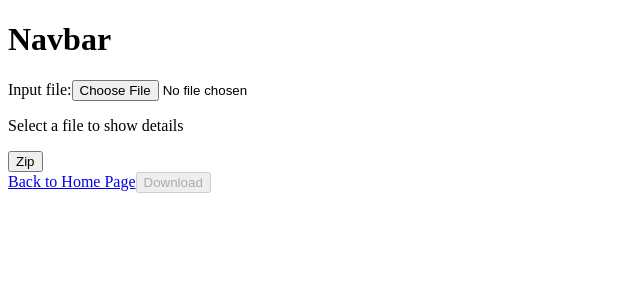
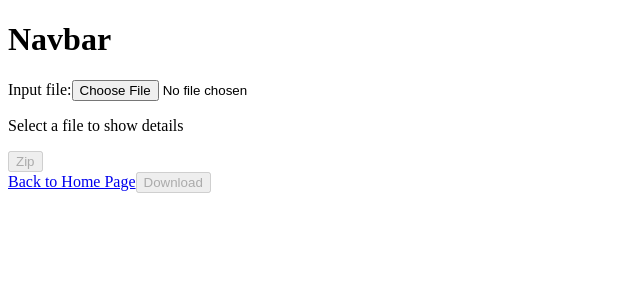
Before and after one commit to glebgol/Cross-Cutting-Project, a React (Create React App) app in the folder reactui/: page /zip in a window 1280 px wide. Shown: the top 300 px of the page, without its empty margins (0-640 px from the left). Built offline with nearby package versions, Linux system fonts and the light colour scheme.

Commit message:
Fix disabled

```diff
--- a/reactui/src/components/UnZip.js
+++ b/reactui/src/components/UnZip.js
@@ -59,7 +59,7 @@ const UnZip = () => {
                     onBlur={e => form.outputFile.onBlur(e)}
                     onChange={e => form.outputFile.onChange(e)}
                 />
-                <button disabled={!form.formValid}>Zip</button>
+                <button disabled={!form.formValid}>Unzip</button>
             </form>
             <Link to="/">Back to Home Page</Link>
             <button disabled={!isUnzipped} onClick={download}>Download</button>
--- a/reactui/src/components/Zip.js
+++ b/reactui/src/components/Zip.js
@@ -50,7 +50,7 @@ const Zip = () => {
                 ) : (
                     <p>Select a file to show details</p>
                 )}
-                <button>Zip</button>
+                <button disabled={!file.isPicked}>Zip</button>
             </form>
             <Link to="/">Back to Home Page</Link>
             <button disabled={!isZipped} onClick={download}>Download</button>
```
